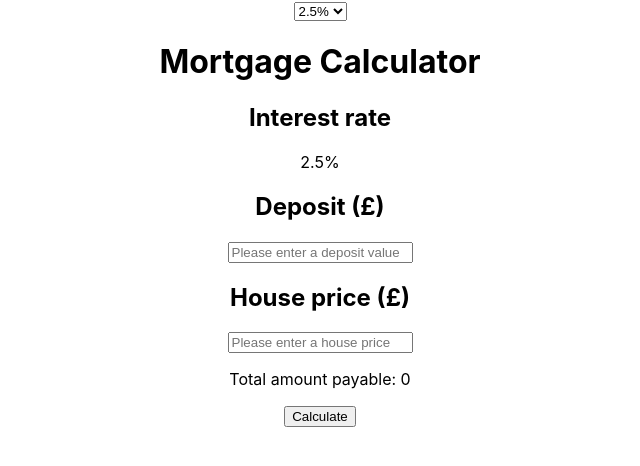
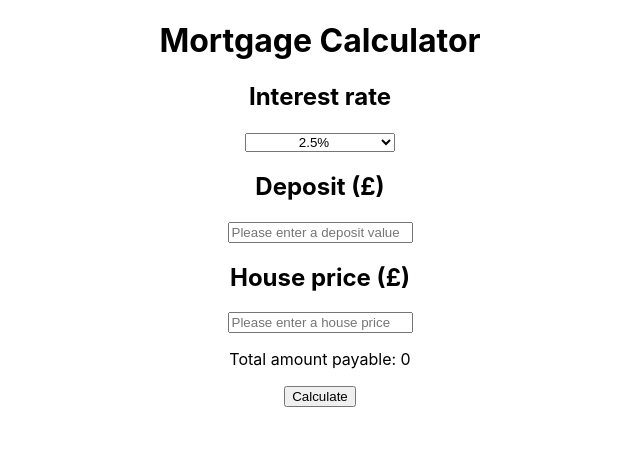
Before and after one commit to Luke-Goodridge/Mortgage-Calculator, a React (Create React App) app: page / in a window 1280 px wide. Shown: the top 466 px of the page, without its empty margins (320-960 px from the left). Built offline with nearby package versions, Linux system fonts and the light colour scheme.

Commit message:
Dropdown working inside app-container comp  and now has some styling

```diff
--- a/src/App.css
+++ b/src/App.css
@@ -24,8 +24,10 @@
   color: white;
 }
 
-.test {
-  background-color: #282c34;
+select {
+  width: 150px;
+  text-align: center;
+  text-align-last: center;
 }
 
 .App-link {
--- a/src/App.js
+++ b/src/App.js
@@ -2,7 +2,6 @@ import React, { Component } from 'react';
 import './App.css';
 import Container from "./app-container/app-container.js";
 import Currency from "./Utilities/Utilities";
-import Dropdown from "./dropdown/dropdown";
 
 class App extends Component {
   //sets the inital state of the app
@@ -67,16 +66,14 @@ class App extends Component {
   render(){
     return (
       <div className="App">
-        <Dropdown
+        <Container
+        //props for the main app-container.js
+        inputPriceHandler={this.inputPriceHandler}
+        totalMortgageCost={this.state.total}
+        //Props for the dropdown.js
         currentInterest={this.state.interestAmount}
         dropdownHandler={this.dropdownHandler}
         interestArray={this.state.interestArray}
-        />
-        <Container
-        //assign the props to the appropriate function or property
-        interestAmount={this.state.interestAmount}
-        inputPriceHandler={this.inputPriceHandler}
-        totalMortgageCost={this.state.total}
         />
         <button onClick={
           //runs the calc function with the current state properties
--- a/src/app-container/app-container.js
+++ b/src/app-container/app-container.js
@@ -1,13 +1,17 @@
 import React from 'react';
+import Dropdown from "../dropdown/dropdown";
 
-const app_container = ({interestAmount,totalMortgageCost,inputPriceHandler}) => {
+const app_container = ({totalMortgageCost,inputPriceHandler,interestArray,dropdownHandler,currentInterest}) => {
     return (
         <div className="App">
             <h1>Mortgage Calculator</h1>
             <div>
                 <h2>Interest rate</h2>
-                {/* for now the interest rate is fixed, will change to a drop down soon */}
-                <p>{interestAmount+"%"}</p>
+                <Dropdown
+                    currentInterest={currentInterest}
+                    dropdownHandler={dropdownHandler}
+                    interestArray={interestArray}
+                />
             </div>
             <div>
                 <h2>Deposit (£)</h2>
--- a/src/dropdown/dropdown.js
+++ b/src/dropdown/dropdown.js
@@ -1,10 +1,11 @@
 import React from 'react';
+
 const dropdown = ({currentInterest,dropdownHandler,interestArray}) => {
-    console.log("current interest is:" ,currentInterest);
+    let id = 0;
     return(
         <select value={currentInterest} onChange={dropdownHandler}>
             {interestArray.map((option)=>
-                <option value={option}>{option}%</option>
+                <option key={id++} value={option}>{option}%</option>
             )}
         </select>
     );
```
